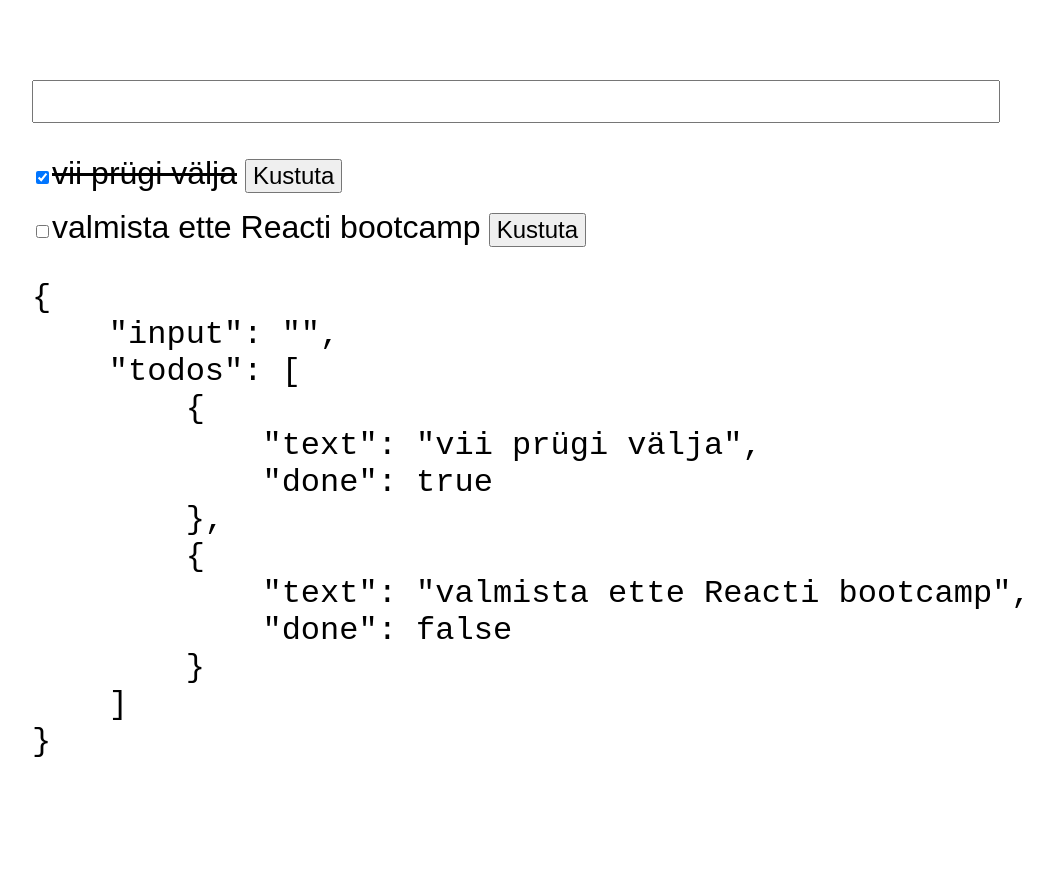
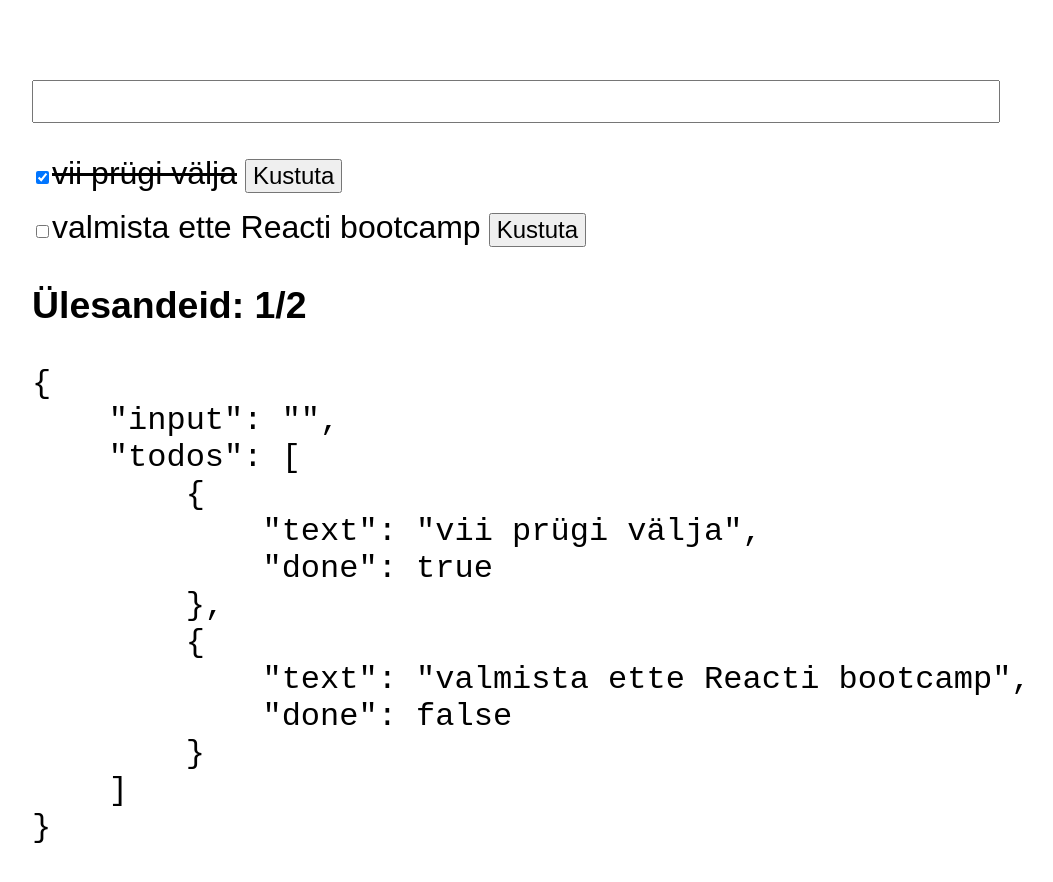
Before and after one commit to kaarelkivistik/react-demo, a React (Create React App) app: page / in a window 1280 px wide. Shown: the top 882 px of the page, without its empty margins (128-1181 px from the left). Before the commit the page ends 840 px from the top, so only its background shows below. Built offline with nearby package versions, Linux system fonts and the light colour scheme; the HTML template or start-up script is replaced by a standard one.

Commit message:
v5 (implement todo counter)

```diff
--- a/src/App.js
+++ b/src/App.js
@@ -14,6 +14,10 @@ class Todo extends PureComponent {
       </label>
       <button onClick={this.onClickDelete}>Kustuta</button>
   </li>
+}
+
+class Count extends Component {
+  render = () => <h3>Ülesandeid: {this.props.doneCount}/{this.props.totalCount}</h3>
 }
 
 class App extends Component {
@@ -78,6 +82,10 @@ class App extends Component {
             key={index} />)}
         </ul>
 
+        <Count
+          doneCount={this.state.todos.filter(todo => todo.done).length}
+          totalCount={this.state.todos.length} />
+
         <pre>
           {JSON.stringify(this.state, undefined, 4)}
         </pre>
```
